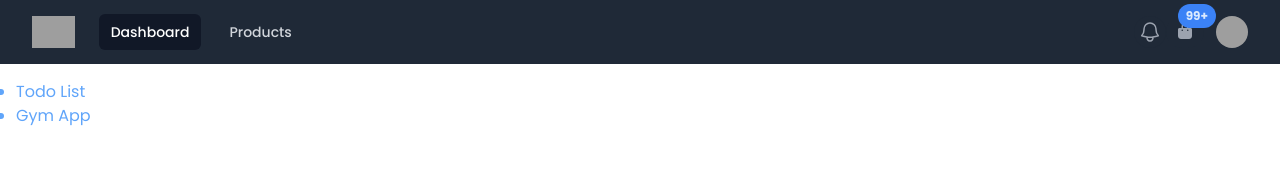
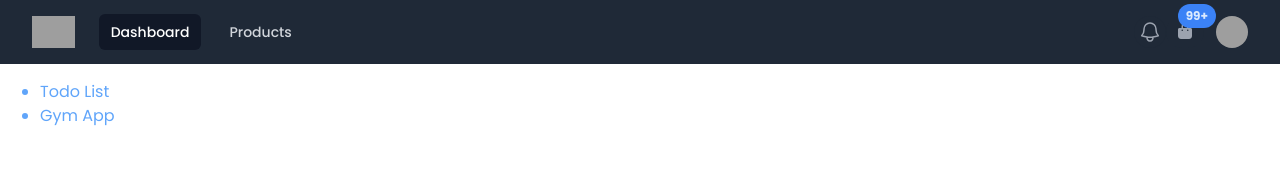
Before and after one commit to vinhngocle/Estate-App-MERN-Stack, a React (Vite) app in the folder client/estate-app/: page / in a window 1280 px wide. Shown: the top 194 px of the page. Built offline with nearby package versions, Linux system fonts and the light colour scheme; grey boxes are pictures that could not be loaded.

Commit message:
update margin layout

```diff
--- a/client/estate-app/src/App.tsx
+++ b/client/estate-app/src/App.tsx
@@ -3,7 +3,7 @@ import { Link } from "react-router-dom";
 function App() {
   return (
     <div>
-      <ul className="text-blue-400 p-4 list-disc">
+      <ul className="text-blue-400 p-4 list-disc ml-6">
         <li className="hover:text-blue-800">
           <Link to="/todo-list">Todo List</Link>
         </li>
```
